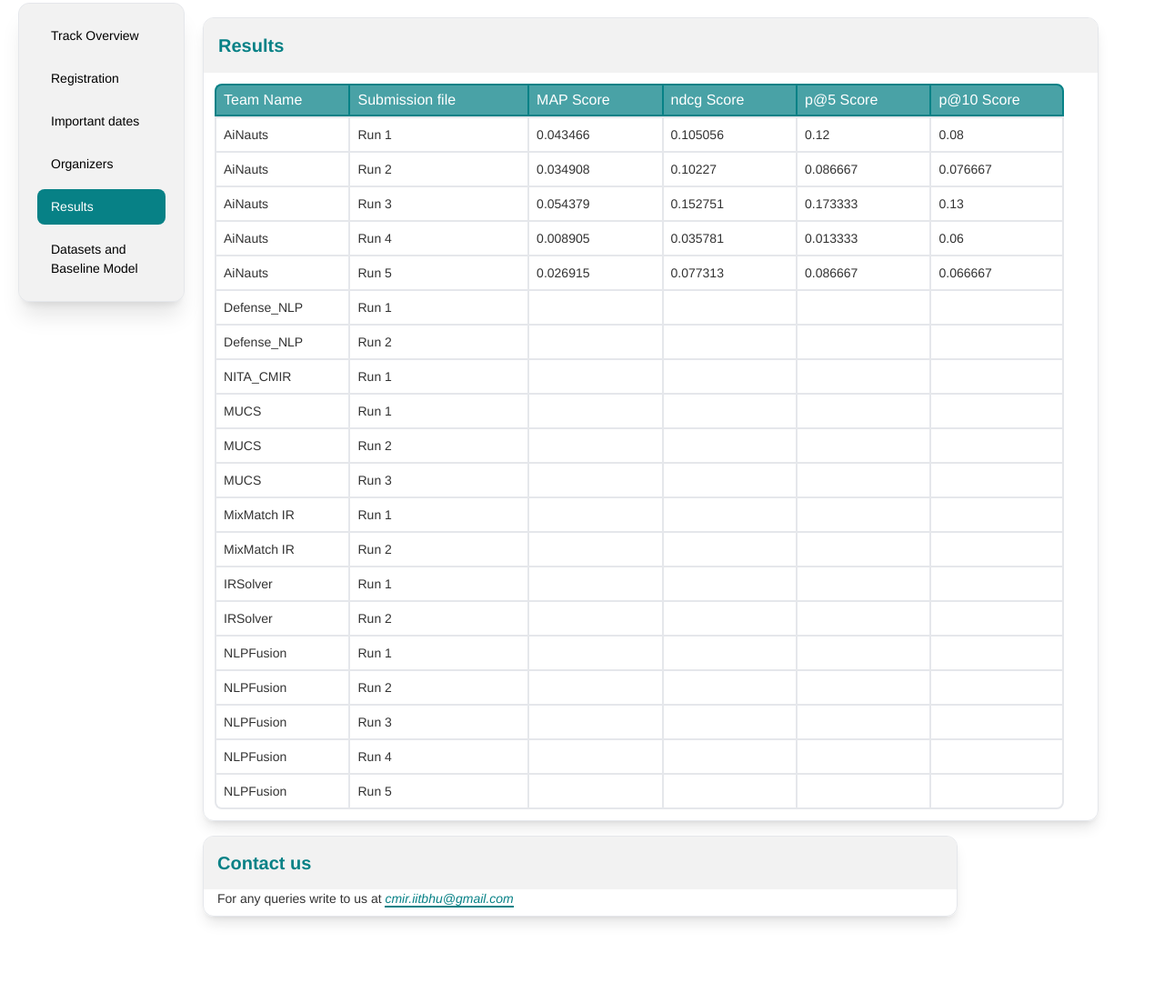
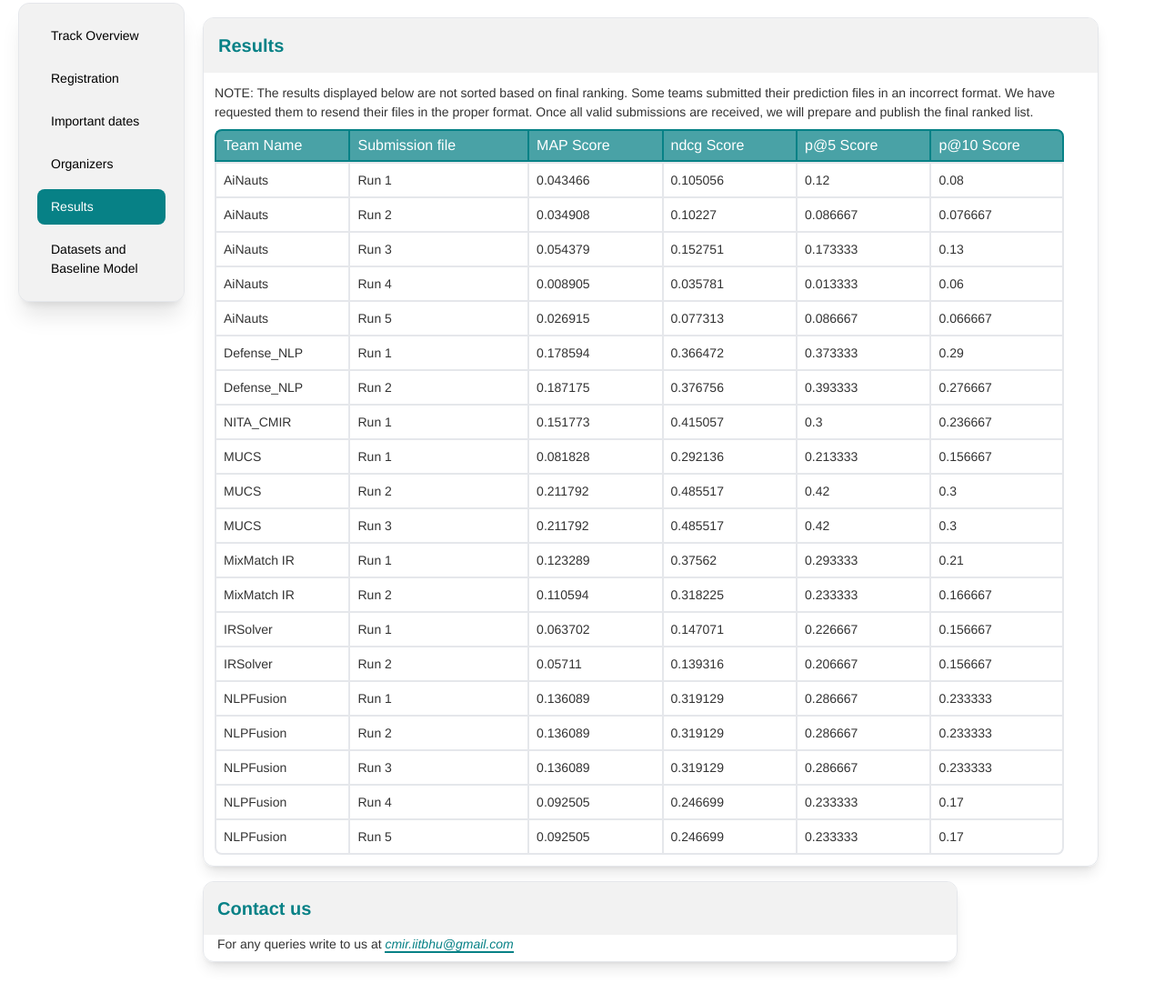
Before and after one commit to cmir-iitbhu/cmir, a plain HTML site: page results.html in a window 1280 px wide. Shown: the part 225-1328 px from the top of the page at 91% size. Drawn offline with Linux system fonts and the light colour scheme.

Commit message:
Update results.html

```diff
--- a/results.html
+++ b/results.html
@@ -43,8 +43,8 @@
 				<div class="h-full w-full md:w-[95%] rounded-xl border border-gray-200 shadow-lg overflow-hidden mt-4">
 					<p class="bg-[#f2f2f2] p-4 text-xl text-[#078186] font-bold">Results</p>
 					<div class="m-3 w-full font-[16px] text-[#333]">
-						<!--<p class="text-[14px] text-[#333] mb-2">We will update shortly.</p>
-						<div class="flex flex-nowarp my-3 gap-2">
+						<p class="text-[14px] text-[#333] mb-2">NOTE: The results displayed below are not sorted based on final ranking. Some teams submitted their prediction files in an incorrect format. We have requested them to resend their files in the proper format. Once all valid submissions are received, we will prepare and publish the final ranked list.</p>
+						<!--<div class="flex flex-nowarp my-3 gap-2">
 							<a target="_blank" href="https://hasocfire.github.io/hasoc/2023/task1.html" class="text-white p-1 px-2 border-b-2 border-[#078186] italic bg-[#078186] rounded-md">Task 1</a>
 							<a target="_blank" href="https://hasocfire.github.io/hasoc/2023/ichcl.html" class="text-white p-1 px-2 border-b-2 border-[#078186] italic bg-[#078186] rounded-md">Task 2</a>
 							<a target="_blank" href="https://lcs2.in/hatenorm-2023/" class="text-white p-1 px-2 border-b-2 border-[#078186] italic bg-[#078186] rounded-md">Task 3</a>
@@ -102,127 +102,127 @@
 						<div class="flex flex-nowarp w-full group text-sm">
 							<p class="w-[15%] border-2 border-r-0 border-b-0 p-2 group-hover:bg-[#f2f2f2]">Defense_NLP</p>
 							<p class="w-[20%] border-2 border-r-0 border-b-0 p-2 group-hover:bg-[#f2f2f2]">Run 1</p>
-							<p class="w-[15%] border-2 border-r-0 border-b-0 p-2 group-hover:bg-[#f2f2f2]"></p>
-							<p class="w-[15%] border-2 border-r-0 border-b-0 p-2 group-hover:bg-[#f2f2f2]"></p>
-							<p class="w-[15%] border-2 border-r-0 border-b-0 p-2 group-hover:bg-[#f2f2f2]"></p>
-							<p class="w-[15%] border-2 p-2 border-b-0 group-hover:bg-[#f2f2f2]"></p>
+							<p class="w-[15%] border-2 border-r-0 border-b-0 p-2 group-hover:bg-[#f2f2f2]">0.178594</p>
+							<p class="w-[15%] border-2 border-r-0 border-b-0 p-2 group-hover:bg-[#f2f2f2]">0.366472</p>
+							<p class="w-[15%] border-2 border-r-0 border-b-0 p-2 group-hover:bg-[#f2f2f2]">0.373333</p>
+							<p class="w-[15%] border-2 p-2 border-b-0 group-hover:bg-[#f2f2f2]">0.29</p>
 						</div>
 						<div class="flex flex-nowarp w-full group text-sm">
 							<p class="w-[15%] border-2 border-r-0 border-b-0 p-2 group-hover:bg-[#f2f2f2]">Defense_NLP</p>
 							<p class="w-[20%] border-2 border-r-0 border-b-0 p-2 group-hover:bg-[#f2f2f2]">Run 2</p>
-							<p class="w-[15%] border-2 border-r-0 border-b-0 p-2 group-hover:bg-[#f2f2f2]"></p>
-							<p class="w-[15%] border-2 border-r-0 border-b-0 p-2 group-hover:bg-[#f2f2f2]"></p>
-							<p class="w-[15%] border-2 border-r-0 border-b-0 p-2 group-hover:bg-[#f2f2f2]"></p>
-							<p class="w-[15%] border-2 p-2 border-b-0 group-hover:bg-[#f2f2f2]"></p>
+							<p class="w-[15%] border-2 border-r-0 border-b-0 p-2 group-hover:bg-[#f2f2f2]">0.187175</p>
+							<p class="w-[15%] border-2 border-r-0 border-b-0 p-2 group-hover:bg-[#f2f2f2]">0.376756</p>
+							<p class="w-[15%] border-2 border-r-0 border-b-0 p-2 group-hover:bg-[#f2f2f2]">0.393333</p>
+							<p class="w-[15%] border-2 p-2 border-b-0 group-hover:bg-[#f2f2f2]">0.276667</p>
 						</div>
 
 						<div class="flex flex-nowarp w-full group text-sm">
 							<p class="w-[15%] border-2 border-r-0 border-b-0 p-2 group-hover:bg-[#f2f2f2]">NITA_CMIR</p>
 							<p class="w-[20%] border-2 border-r-0 border-b-0 p-2 group-hover:bg-[#f2f2f2]">Run 1</p>
-							<p class="w-[15%] border-2 border-r-0 border-b-0 p-2 group-hover:bg-[#f2f2f2]"></p>
-							<p class="w-[15%] border-2 border-r-0 border-b-0 p-2 group-hover:bg-[#f2f2f2]"></p>
-							<p class="w-[15%] border-2 border-r-0 border-b-0 p-2 group-hover:bg-[#f2f2f2]"></p>
-							<p class="w-[15%] border-2 p-2 border-b-0 group-hover:bg-[#f2f2f2]"></p>
+							<p class="w-[15%] border-2 border-r-0 border-b-0 p-2 group-hover:bg-[#f2f2f2]">0.151773</p>
+							<p class="w-[15%] border-2 border-r-0 border-b-0 p-2 group-hover:bg-[#f2f2f2]">0.415057</p>
+							<p class="w-[15%] border-2 border-r-0 border-b-0 p-2 group-hover:bg-[#f2f2f2]">0.3</p>
+							<p class="w-[15%] border-2 p-2 border-b-0 group-hover:bg-[#f2f2f2]">0.236667</p>
 						</div>
 
 						<div class="flex flex-nowarp w-full group text-sm">
 							<p class="w-[15%] border-2 border-r-0 border-b-0 p-2 group-hover:bg-[#f2f2f2]">MUCS</p>
 							<p class="w-[20%] border-2 border-r-0 border-b-0 p-2 group-hover:bg-[#f2f2f2]">Run 1</p>
-							<p class="w-[15%] border-2 border-r-0 border-b-0 p-2 group-hover:bg-[#f2f2f2]"></p>
-							<p class="w-[15%] border-2 border-r-0 border-b-0 p-2 group-hover:bg-[#f2f2f2]"></p>
-							<p class="w-[15%] border-2 border-r-0 border-b-0 p-2 group-hover:bg-[#f2f2f2]"></p>
-							<p class="w-[15%] border-2 p-2 border-b-0 group-hover:bg-[#f2f2f2]"></p>
+							<p class="w-[15%] border-2 border-r-0 border-b-0 p-2 group-hover:bg-[#f2f2f2]">0.081828</p>
+							<p class="w-[15%] border-2 border-r-0 border-b-0 p-2 group-hover:bg-[#f2f2f2]">0.292136</p>
+							<p class="w-[15%] border-2 border-r-0 border-b-0 p-2 group-hover:bg-[#f2f2f2]">0.213333</p>
+							<p class="w-[15%] border-2 p-2 border-b-0 group-hover:bg-[#f2f2f2]">0.156667</p>
 						</div>
 						<div class="flex flex-nowarp w-full group text-sm">
 							<p class="w-[15%] border-2 border-r-0 border-b-0 p-2 group-hover:bg-[#f2f2f2]">MUCS</p>
 							<p class="w-[20%] border-2 border-r-0 border-b-0 p-2 group-hover:bg-[#f2f2f2]">Run 2</p>
-							<p class="w-[15%] border-2 border-r-0 border-b-0 p-2 group-hover:bg-[#f2f2f2]"></p>
-							<p class="w-[15%] border-2 border-r-0 border-b-0 p-2 group-hover:bg-[#f2f2f2]"></p>
-							<p class="w-[15%] border-2 border-r-0 border-b-0 p-2 group-hover:bg-[#f2f2f2]"></p>
-							<p class="w-[15%] border-2 p-2 border-b-0 group-hover:bg-[#f2f2f2]"></p>
+							<p class="w-[15%] border-2 border-r-0 border-b-0 p-2 group-hover:bg-[#f2f2f2]">0.211792</p>
+							<p class="w-[15%] border-2 border-r-0 border-b-0 p-2 group-hover:bg-[#f2f2f2]">0.485517</p>
+							<p class="w-[15%] border-2 border-r-0 border-b-0 p-2 group-hover:bg-[#f2f2f2]">0.42</p>
+							<p class="w-[15%] border-2 p-2 border-b-0 group-hover:bg-[#f2f2f2]">0.3</p>
 						</div>
 						<div class="flex flex-nowarp w-full group text-sm">
 							<p class="w-[15%] border-2 border-r-0 border-b-0 p-2 group-hover:bg-[#f2f2f2]">MUCS</p>
 							<p class="w-[20%] border-2 border-r-0 border-b-0 p-2 group-hover:bg-[#f2f2f2]">Run 3</p>
-							<p class="w-[15%] border-2 border-r-0 border-b-0 p-2 group-hover:bg-[#f2f2f2]"></p>
-							<p class="w-[15%] border-2 border-r-0 border-b-0 p-2 group-hover:bg-[#f2f2f2]"></p>
-							<p class="w-[15%] border-2 border-r-0 border-b-0 p-2 group-hover:bg-[#f2f2f2]"></p>
-							<p class="w-[15%] border-2 p-2 border-b-0 group-hover:bg-[#f2f2f2]"></p>
+							<p class="w-[15%] border-2 border-r-0 border-b-0 p-2 group-hover:bg-[#f2f2f2]">0.211792</p>
+							<p class="w-[15%] border-2 border-r-0 border-b-0 p-2 group-hover:bg-[#f2f2f2]">0.485517</p>
+							<p class="w-[15%] border-2 border-r-0 border-b-0 p-2 group-hover:bg-[#f2f2f2]">0.42</p>
+							<p class="w-[15%] border-2 p-2 border-b-0 group-hover:bg-[#f2f2f2]">0.3</p>
 						</div>
 
 						<div class="flex flex-nowarp w-full group text-sm">
 							<p class="w-[15%] border-2 border-r-0 border-b-0 p-2 group-hover:bg-[#f2f2f2]">MixMatch IR</p>
 							<p class="w-[20%] border-2 border-r-0 border-b-0 p-2 group-hover:bg-[#f2f2f2]">Run 1</p>
-							<p class="w-[15%] border-2 border-r-0 border-b-0 p-2 group-hover:bg-[#f2f2f2]"></p>
-							<p class="w-[15%] border-2 border-r-0 border-b-0 p-2 group-hover:bg-[#f2f2f2]"></p>
-							<p class="w-[15%] border-2 border-r-0 border-b-0 p-2 group-hover:bg-[#f2f2f2]"></p>
-							<p class="w-[15%] border-2 p-2 border-b-0 group-hover:bg-[#f2f2f2]"></p>
+							<p class="w-[15%] border-2 border-r-0 border-b-0 p-2 group-hover:bg-[#f2f2f2]">0.123289</p>
+							<p class="w-[15%] border-2 border-r-0 border-b-0 p-2 group-hover:bg-[#f2f2f2]">0.37562</p>
+							<p class="w-[15%] border-2 border-r-0 border-b-0 p-2 group-hover:bg-[#f2f2f2]">0.293333</p>
+							<p class="w-[15%] border-2 p-2 border-b-0 group-hover:bg-[#f2f2f2]">0.21</p>
 						</div>
 						<div class="flex flex-nowarp w-full group text-sm">
 							<p class="w-[15%] border-2 border-r-0 border-b-0 p-2 group-hover:bg-[#f2f2f2]">MixMatch IR</p>
 							<p class="w-[20%] border-2 border-r-0 border-b-0 p-2 group-hover:bg-[#f2f2f2]">Run 2</p>
-							<p class="w-[15%] border-2 border-r-0 border-b-0 p-2 group-hover:bg-[#f2f2f2]"></p>
-							<p class="w-[15%] border-2 border-r-0 border-b-0 p-2 group-hover:bg-[#f2f2f2]"></p>
-							<p class="w-[15%] border-2 border-r-0 border-b-0 p-2 group-hover:bg-[#f2f2f2]"></p>
-							<p class="w-[15%] border-2 p-2 border-b-0 group-hover:bg-[#f2f2f2]"></p>
+							<p class="w-[15%] border-2 border-r-0 border-b-0 p-2 group-hover:bg-[#f2f2f2]">0.110594</p>
+							<p class="w-[15%] border-2 border-r-0 border-b-0 p-2 group-hover:bg-[#f2f2f2]">0.318225</p>
+							<p class="w-[15%] border-2 border-r-0 border-b-0 p-2 group-hover:bg-[#f2f2f2]">0.233333</p>
+							<p class="w-[15%] border-2 p-2 border-b-0 group-hover:bg-[#f2f2f2]">0.166667</p>
 						</div>
 
 						<div class="flex flex-nowarp w-full group text-sm">
 							<p class="w-[15%] border-2 border-r-0 border-b-0 p-2 group-hover:bg-[#f2f2f2]">IRSolver</p>
 							<p class="w-[20%] border-2 border-r-0 border-b-0 p-2 group-hover:bg-[#f2f2f2]">Run 1</p>
-							<p class="w-[15%] border-2 border-r-0 border-b-0 p-2 group-hover:bg-[#f2f2f2]"></p>
-							<p class="w-[15%] border-2 border-r-0 border-b-0 p-2 group-hover:bg-[#f2f2f2]"></p>
-							<p class="w-[15%] border-2 border-r-0 border-b-0 p-2 group-hover:bg-[#f2f2f2]"></p>
-							<p class="w-[15%] border-2 p-2 border-b-0 group-hover:bg-[#f2f2f2]"></p>
+							<p class="w-[15%] border-2 border-r-0 border-b-0 p-2 group-hover:bg-[#f2f2f2]">0.063702</p>
+							<p class="w-[15%] border-2 border-r-0 border-b-0 p-2 group-hover:bg-[#f2f2f2]">0.147071</p>
+							<p class="w-[15%] border-2 border-r-0 border-b-0 p-2 group-hover:bg-[#f2f2f2]">0.226667</p>
+							<p class="w-[15%] border-2 p-2 border-b-0 group-hover:bg-[#f2f2f2]">0.156667</p>
 						</div>
 						<div class="flex flex-nowarp w-full group text-sm">
 							<p class="w-[15%] border-2 border-r-0 border-b-0 p-2 group-hover:bg-[#f2f2f2]">IRSolver</p>
 							<p class="w-[20%] border-2 border-r-0 border-b-0 p-2 group-hover:bg-[#f2f2f2]">Run 2</p>
-							<p class="w-[15%] border-2 border-r-0 border-b-0 p-2 group-hover:bg-[#f2f2f2]"></p>
-							<p class="w-[15%] border-2 border-r-0 border-b-0 p-2 group-hover:bg-[#f2f2f2]"></p>
-							<p class="w-[15%] border-2 border-r-0 border-b-0 p-2 group-hover:bg-[#f2f2f2]"></p>
-							<p class="w-[15%] border-2 p-2 border-b-0 group-hover:bg-[#f2f2f2]"></p>
+							<p class="w-[15%] border-2 border-r-0 border-b-0 p-2 group-hover:bg-[#f2f2f2]">0.05711</p>
+							<p class="w-[15%] border-2 border-r-0 border-b-0 p-2 group-hover:bg-[#f2f2f2]">0.139316</p>
+							<p class="w-[15%] border-2 border-r-0 border-b-0 p-2 group-hover:bg-[#f2f2f2]">0.206667</p>
+							<p class="w-[15%] border-2 p-2 border-b-0 group-hover:bg-[#f2f2f2]">0.156667</p>
 						</div>
 
 						<div class="flex flex-nowarp w-full group text-sm">
 							<p class="w-[15%] border-2 border-r-0 border-b-0 p-2 group-hover:bg-[#f2f2f2]">NLPFusion</p>
 							<p class="w-[20%] border-2 border-r-0 border-b-0 p-2 group-hover:bg-[#f2f2f2]">Run 1</p>
-							<p class="w-[15%] border-2 border-r-0 border-b-0 p-2 group-hover:bg-[#f2f2f2]"></p>
-							<p class="w-[15%] border-2 border-r-0 border-b-0 p-2 group-hover:bg-[#f2f2f2]"></p>
-							<p class="w-[15%] border-2 border-r-0 border-b-0 p-2 group-hover:bg-[#f2f2f2]"></p>
-							<p class="w-[15%] border-2 p-2 border-b-0 group-hover:bg-[#f2f2f2]"></p>
+							<p class="w-[15%] border-2 border-r-0 border-b-0 p-2 group-hover:bg-[#f2f2f2]">0.136089</p>
+							<p class="w-[15%] border-2 border-r-0 border-b-0 p-2 group-hover:bg-[#f2f2f2]">0.319129</p>
+							<p class="w-[15%] border-2 border-r-0 border-b-0 p-2 group-hover:bg-[#f2f2f2]">0.286667</p>
+							<p class="w-[15%] border-2 p-2 border-b-0 group-hover:bg-[#f2f2f2]">0.233333</p>
 						</div>
 						<div class="flex flex-nowarp w-full group text-sm">
 							<p class="w-[15%] border-2 border-r-0 border-b-0 p-2 group-hover:bg-[#f2f2f2]">NLPFusion</p>
 							<p class="w-[20%] border-2 border-r-0 border-b-0 p-2 group-hover:bg-[#f2f2f2]">Run 2</p>
-							<p class="w-[15%] border-2 border-r-0 border-b-0 p-2 group-hover:bg-[#f2f2f2]"></p>
-							<p class="w-[15%] border-2 border-r-0 border-b-0 p-2 group-hover:bg-[#f2f2f2]"></p>
-							<p class="w-[15%] border-2 border-r-0 border-b-0 p-2 group-hover:bg-[#f2f2f2]"></p>
-							<p class="w-[15%] border-2 p-2 border-b-0 group-hover:bg-[#f2f2f2]"></p>
+							<p class="w-[15%] border-2 border-r-0 border-b-0 p-2 group-hover:bg-[#f2f2f2]">0.136089</p>
+							<p class="w-[15%] border-2 border-r-0 border-b-0 p-2 group-hover:bg-[#f2f2f2]">0.319129</p>
+							<p class="w-[15%] border-2 border-r-0 border-b-0 p-2 group-hover:bg-[#f2f2f2]">0.286667</p>
+							<p class="w-[15%] border-2 p-2 border-b-0 group-hover:bg-[#f2f2f2]">0.233333</p>
 						</div>
 						<div class="flex flex-nowarp w-full group text-sm">
 							<p class="w-[15%] border-2 border-r-0 border-b-0 p-2 group-hover:bg-[#f2f2f2]">NLPFusion</p>
 							<p class="w-[20%] border-2 border-r-0 border-b-0 p-2 group-hover:bg-[#f2f2f2]">Run 3</p>
-							<p class="w-[15%] border-2 border-r-0 border-b-0 p-2 group-hover:bg-[#f2f2f2]"></p>
-							<p class="w-[15%] border-2 border-r-0 border-b-0 p-2 group-hover:bg-[#f2f2f2]"></p>
-							<p class="w-[15%] border-2 border-r-0 border-b-0 p-2 group-hover:bg-[#f2f2f2]"></p>
-							<p class="w-[15%] border-2 p-2 border-b-0 group-hover:bg-[#f2f2f2]"></p>
+							<p class="w-[15%] border-2 border-r-0 border-b-0 p-2 group-hover:bg-[#f2f2f2]">0.136089</p>
+							<p class="w-[15%] border-2 border-r-0 border-b-0 p-2 group-hover:bg-[#f2f2f2]">0.319129</p>
+							<p class="w-[15%] border-2 border-r-0 border-b-0 p-2 group-hover:bg-[#f2f2f2]">0.286667</p>
+							<p class="w-[15%] border-2 p-2 border-b-0 group-hover:bg-[#f2f2f2]">0.233333</p>
 						</div>
 						<div class="flex flex-nowarp w-full group text-sm">
 							<p class="w-[15%] border-2 border-r-0 border-b-0 p-2 group-hover:bg-[#f2f2f2]">NLPFusion</p>
 							<p class="w-[20%] border-2 border-r-0 border-b-0 p-2 group-hover:bg-[#f2f2f2]">Run 4</p>
-							<p class="w-[15%] border-2 border-r-0 border-b-0 p-2 group-hover:bg-[#f2f2f2]"></p>
-							<p class="w-[15%] border-2 border-r-0 border-b-0 p-2 group-hover:bg-[#f2f2f2]"></p>
-							<p class="w-[15%] border-2 border-r-0 border-b-0 p-2 group-hover:bg-[#f2f2f2]"></p>
-							<p class="w-[15%] border-2 p-2 border-b-0 group-hover:bg-[#f2f2f2]"></p>
+							<p class="w-[15%] border-2 border-r-0 border-b-0 p-2 group-hover:bg-[#f2f2f2]">0.092505</p>
+							<p class="w-[15%] border-2 border-r-0 border-b-0 p-2 group-hover:bg-[#f2f2f2]">0.246699</p>
+							<p class="w-[15%] border-2 border-r-0 border-b-0 p-2 group-hover:bg-[#f2f2f2]">0.233333</p>
+							<p class="w-[15%] border-2 p-2 border-b-0 group-hover:bg-[#f2f2f2]">0.17</p>
 						</div>
 						<div class="flex flex-nowarp w-full group text-sm">
 							<p class="w-[15%] border-2 border-r-0 p-2 group-hover:bg-[#f2f2f2] rounded-bl-lg">NLPFusion</p>
 							<p class="w-[20%] border-2 border-r-0 p-2 group-hover:bg-[#f2f2f2]">Run 5</p>
-							<p class="w-[15%] border-2 border-r-0 p-2 group-hover:bg-[#f2f2f2]"></p>
-							<p class="w-[15%] border-2 border-r-0 p-2 group-hover:bg-[#f2f2f2]"></p>
-							<p class="w-[15%] border-2 border-r-0 p-2 group-hover:bg-[#f2f2f2]"></p>
-							<p class="w-[15%] border-2 p-2 group-hover:bg-[#f2f2f2] rounded-br-lg"></p>
+							<p class="w-[15%] border-2 border-r-0 p-2 group-hover:bg-[#f2f2f2]">0.092505</p>
+							<p class="w-[15%] border-2 border-r-0 p-2 group-hover:bg-[#f2f2f2]">0.246699</p>
+							<p class="w-[15%] border-2 border-r-0 p-2 group-hover:bg-[#f2f2f2]">0.233333</p>
+							<p class="w-[15%] border-2 p-2 group-hover:bg-[#f2f2f2] rounded-br-lg">0.17</p>
 						</div>
 					</div>
 				</div>
```
